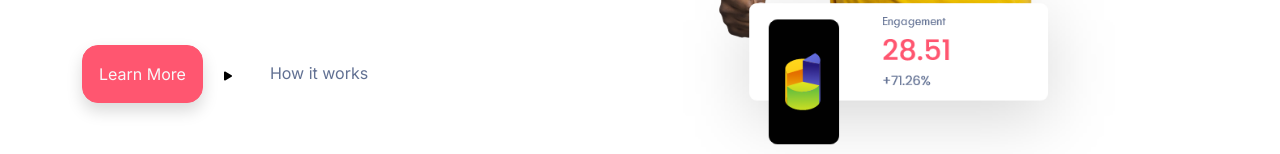
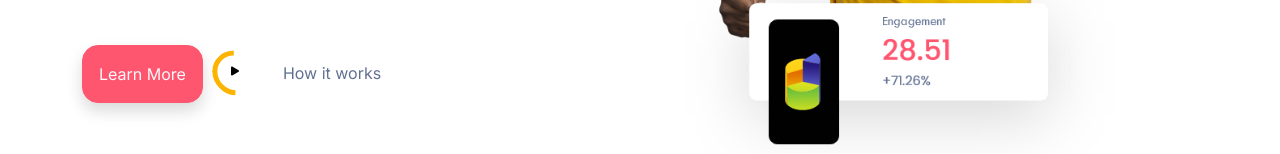
Before and after one commit to dang1707vu/resultcourse, a website: page index.html in a window 1280 px wide. Shown: the part 519-673 px from the top of the page. Drawn offline with nearby package versions, Linux system fonts and the light colour scheme.

Commit message:
project finished

```diff
--- a/index.html
+++ b/index.html
@@ -67,8 +67,9 @@
                         <a href="button" class="btn btn-danger text-light p-3 rounded-4 shadow">
                             Learn More
                         </a>
-                        <a href="button"  class="btn">
-                            <img src="./images/play-fill.svg" class="playButton">
+                        <a href="button"  class="btn bodyPlay">
+                            <div class="playBorder"></div>
+                            <img src="./images/play-fill.svg" class="mt-2">
                         </a>
                          <span class="text-secondary ms-3">How it works</span>
                     </div>
--- a/main.scss
+++ b/main.scss
@@ -7,29 +7,26 @@ $primary: #3641b7;
 
 @import "node_modules/bootstrap/scss/bootstrap";
 
-.playButton::after {
-  content: '';
-  position: absolute;
-  left: 0;
-  top: -10px;
-  width: 100%;
-  height: 100%;
-  border: 0.25em solid currentColor;
-  border-right-color: transparent;
-  border-radius: 50%;
-  -webkit-animation: spinner-border .75s linear infinite;
-  animation: spinner-border .75s linear infinite;
+.bodyPlay {
+  width: 55px;
+  height: 55px;
+  position: relative;
 }
 
-// .playButton {
-//  border-radius: 200px;
-//  border: 6px solid #FDB400;
-//  border-right: 6px solid white;
-//  border-bottom: 6px solid white;
-//  background-color: transparent;
-//  margin-left: 15px;
-//  padding: 15px;
-// }
+.playBorder {
+position: absolute;
+top: -5%;
+bottom: 0;
+left: 0;
+right: 0;
+background-color: transparent;
+border-radius: 50%;
+border: 5px solid #FDB400;
+border-right: 5px solid white;
+border-bottom: 5px solid white;
+margin: 5px;
+-webkit-transform: rotate(-44deg);
+}
 
 .nav-link {
     color: #627193;
@@ -191,19 +188,14 @@ h1 {
   .puzzle1L{display:none};
 
   .puzzle2R{display:none};
-  .puzzle2T{display:none};
 
   .puzzle3L{display:none};
-  .puzzle3B{display:none};
 
   .puzzle4R{display:none};
   .bg {margin-left: auto; margin-right: auto};
   .center {margin-left: auto; margin-right: auto};
 }
 
-@media screen and (min-width: 992px) {
-  .card {margin-left: auto; margin-right: auto;};
-}
 
 @media screen and (min-width: 1400px) {
   .puzzle1B{display:none};
```
Also changed, not shown: style.css, 1 other file.
